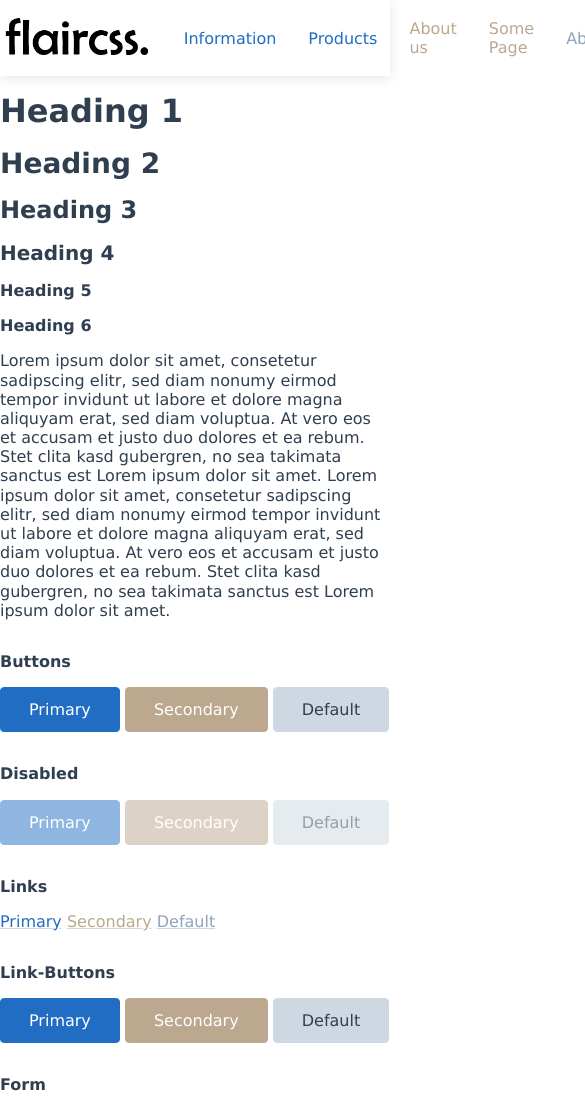
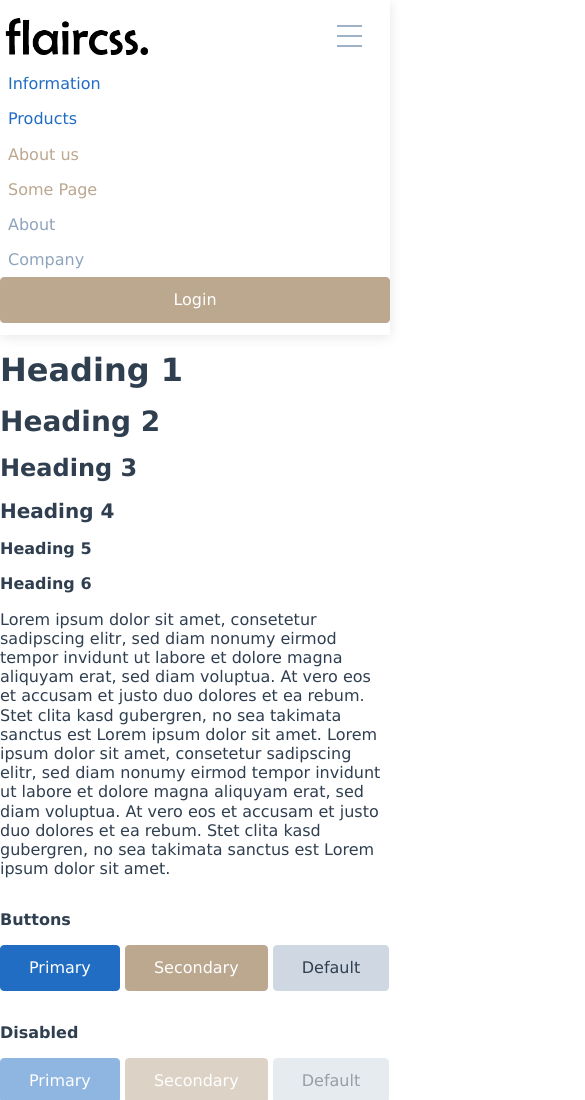
Before and after one commit to damukles/flair-css, a plain HTML site: page test.html in a window 390 px wide. Shown: the top 1100 px of the page, 585 px wide, since content can reach past the window. Drawn offline with Linux system fonts and the light colour scheme.

Commit message:
navbar responsive first try

```diff
--- a/css/main.css
+++ b/css/main.css
@@ -329,6 +329,55 @@ a.navbar-item:active {
 a.navbar-item:hover {
     text-decoration: underline;
 }
+div.navbar-burger {
+    display: none;
+}
+/* responsive navbar */
+@media (max-width: 1024px) {
+    nav.navbar,
+    div.navbar-navigation {
+        display: flex;
+        flex-direction: column;
+        align-items: stretch;
+        justify-content: space-between;
+        transition: all 0.3s ease-in;
+    }
+    .navbar-item {
+        margin: calc(var(--flair-navbar-item-spacing) / 2)
+            calc(var(--flair-element-spacing-horizontal) / 2);
+        display: block;
+    }
+    div.navbar-burger {
+        display: block;
+        float: right;
+    }
+    div.navbar-burger > label {
+        display: inline-block;
+        width: 50px;
+        height: 50px;
+        padding: 13px;
+    }
+    div.navbar-burger > label:hover,
+    .nav #nav-check:checked ~ div.navbar-burger > label {
+        background-color: var(--flair-element-color);
+    }
+    div.navbar-burger > label > span {
+        display: block;
+        width: 25px;
+        height: 10px;
+        border-top: 2px solid var(--flair-element-color-darkened);
+    }
+    div.navbar-burger > #nav-check:not(:checked) ~ .navbar-navigation {
+        height: 0px;
+        border: 1px solid green;
+        /* width: 100%; */
+    }
+    div.navbar-burger > #nav-check:checked ~ .navbar-navigation {
+        height: initial;
+        border: 1px solid red;
+        /* overflow-y: auto; */
+    }
+}
 
 /* container */
 .container,
--- a/test.html
+++ b/test.html
@@ -10,7 +10,16 @@
     <body>
         <header>
             <nav class="navbar container">
-                <a class="navbar-brand" href="#"><img src="flair-logo.png" alt="logo" /></a>
+                <div class="navbar-brand" href="#">
+                    <img src="flair-logo.png" alt="logo" />
+                    <div class="navbar-burger">
+                        <label for="nav-check">
+                            <span></span>
+                            <span></span>
+                            <span></span>
+                        </label>
+                    </div>
+                </div>
                 <div class="navbar-navigation">
                     <a class="navbar-item primary" href="#">Information</a>
                     <a class="navbar-item primary" href="#">Products</a>
```
